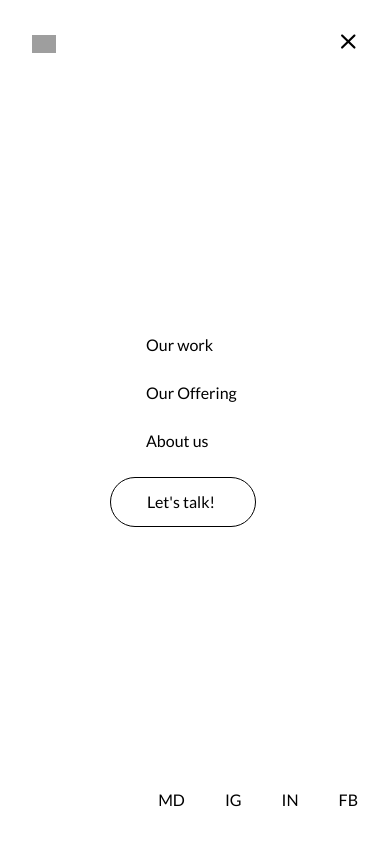
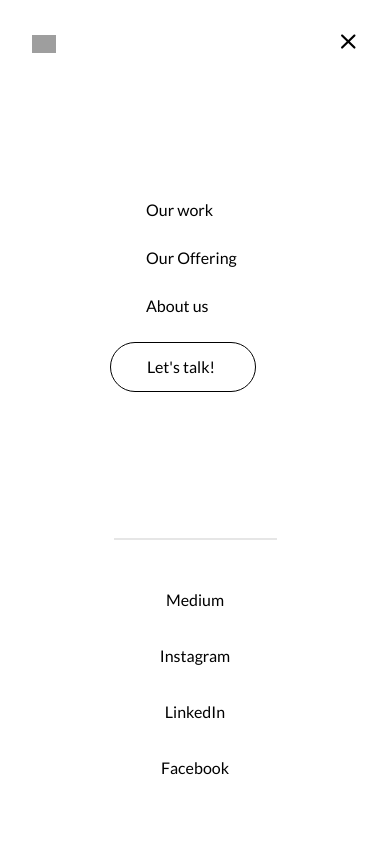
Before and after one commit to KvinZav/umvel-remote, a Next.js app: page / in a window 390 px wide. Both pictures are taken after a click on the button 348 px from the left and 36 px from the top of the page. Shown: the top 844 px of the page. Built offline with nearby package versions, Linux system fonts and the light colour scheme; grey boxes are pictures that could not be loaded.

Commit message:
fix: ajust styles for menu responsive

```diff
--- a/src/components/elements/tooltip/tooltip.tsx
+++ b/src/components/elements/tooltip/tooltip.tsx
@@ -12,7 +12,7 @@ export const Tooltip = ({ children, tooltipText }) => {
 
   return (
     <div
-      className="relative flex items-center"
+      className="relative flex items-center lg:block hidden"
       onMouseEnter={handleMouseEnter}
       onMouseLeave={handleMouseLeave}
     >
--- a/src/components/modules/header/index.tsx
+++ b/src/components/modules/header/index.tsx
@@ -97,7 +97,7 @@ const Header = () => {
                   ))}
               </div>
             )}
-            <div className="h-full min-w-min w-full flex flex-col items-center p-8">
+            <div className="h-full overflow-y-auto min-w-min w-full flex flex-col items-center p-8">
               <div className="w-full flex flex-row justify-between">
                 <div className="h-6 w-6 md:h-8 md:w-8">
                   {logo && (
@@ -148,9 +148,10 @@ const Header = () => {
                     )}
                 </ul>
               </div>
-              <div className="w-full text-base flex flex-row justify-end ">
+              <div className='md:hidden border border-solid border-secondary-10 w-[50%] mb-12 mt-5'></div>
+              <div className="w-full text-base md:flex md:justify-end">
                 {socialNetworks.map((socialNetwork) => (
-                  <div key={socialNetwork.id} className="ml-10">
+                  <div key={socialNetwork.id} className="md:ml-10 mb-8 text-center">
                     <Tooltip tooltipText={socialNetwork.name}>
                       <a
                         key={socialNetwork.id}
@@ -161,6 +162,16 @@ const Header = () => {
                         {socialNetwork.nickName}
                       </a>
                     </Tooltip>
+
+                    <a
+                      className="block lg:hidden"
+                      key={socialNetwork.id}
+                      href={socialNetwork.link}
+                      target="_blank"
+                      rel="noopener noreferrer"
+                    >
+                      {socialNetwork.name}
+                    </a>
                   </div>
                 ))}
               </div>
```
